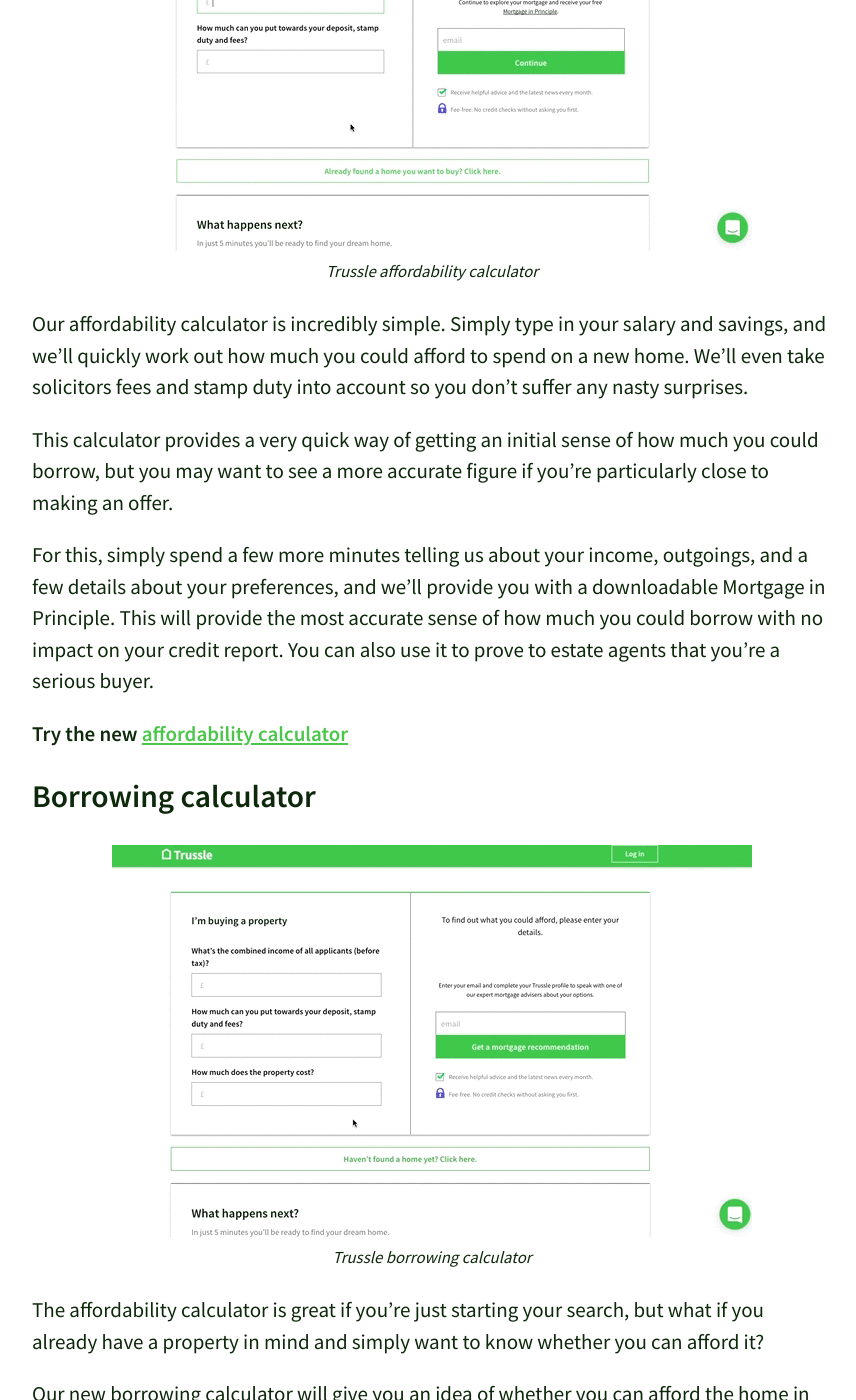
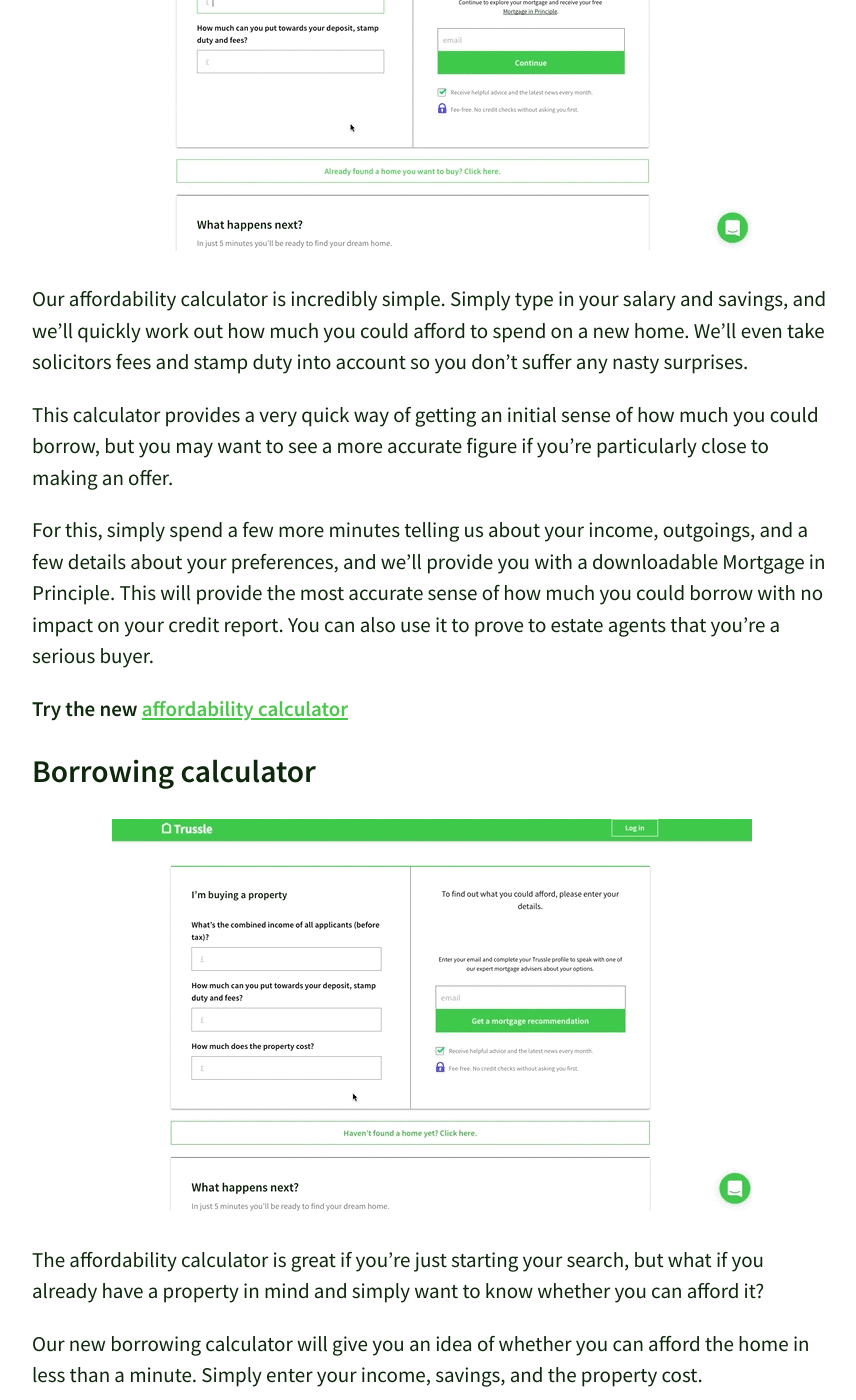
Before and after one commit to olitrussle/blog, a Jekyll site: the page built from _posts/2017-03-21-mortgage-calculators-you-can-count-on.md, in a window 1280 px wide and 1400 px high, scrolled down 1421 px. Shown: the whole window, without its empty margins (208-1064 px from the left). Built offline with Jekyll 4.4.1, drawn with Linux system fonts in a browser that asks for light colours; some of the changed text lies outside the part shown.

Commit message:
Updated 2017-03-21-mortgage-calculators-you-can-count-on.md

```diff
--- a/_posts/2017-03-21-mortgage-calculators-you-can-count-on.md
+++ b/_posts/2017-03-21-mortgage-calculators-you-can-count-on.md
@@ -22,7 +22,7 @@
 
 ## Affordability calculator
 
-{% include image/center.html filename="Gif1.gif" caption="Trussle affordability calculator" alt="Trussle affordability calculator" %}
+{% include image/center.html filename="Gif1.gif" alt="Trussle affordability calculator" %}
 
 Our affordability calculator is incredibly simple. Simply type in your salary and savings, and we’ll quickly work out how much you could afford to spend on a new home. We’ll even take solicitors fees and stamp duty into account so you don’t suffer any nasty surprises.
 
@@ -34,7 +34,7 @@
 
 ## Borrowing calculator
 
-{% include image/center.html filename="Gif2.gif" caption="Trussle borrowing calculator" alt="Trussle borrowing calculator" %}
+{% include image/center.html filename="Gif2.gif" alt="Trussle borrowing calculator" %}
 
 The affordability calculator is great if you’re just starting your search, but what if you already have a property in mind and simply want to know whether you can afford it?
 
@@ -44,7 +44,7 @@
 
 ## Switching calculator
 
-{% include image/center.html filename="Gif3.gif" caption="Trussle switching calculator" alt="Trussle switching calculator" %}
+{% include image/center.html filename="Gif3.gif" alt="Trussle switching calculator" %}
 
 One of the most common questions we’re asked is “Should I switch my mortgage now?” This isn’t always an easy question to answer, but our switching calculator is a good way of getting a quick indication, allowing you to quickly and easily check based on two simple questions.
 
```
